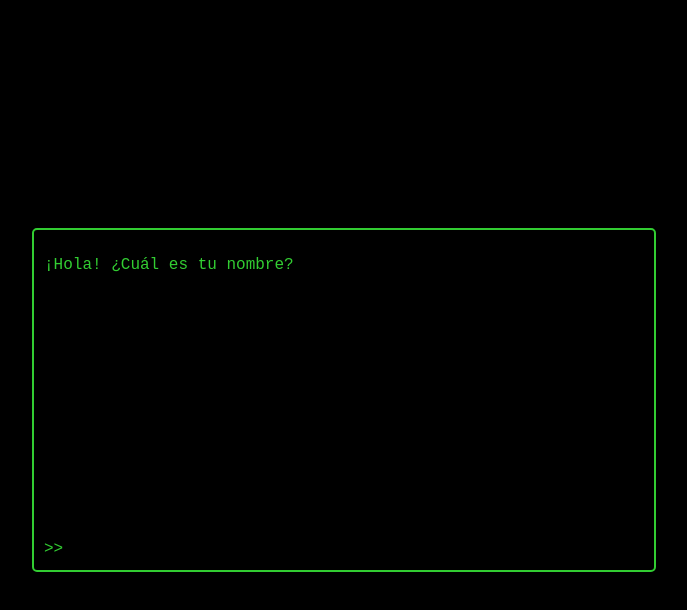
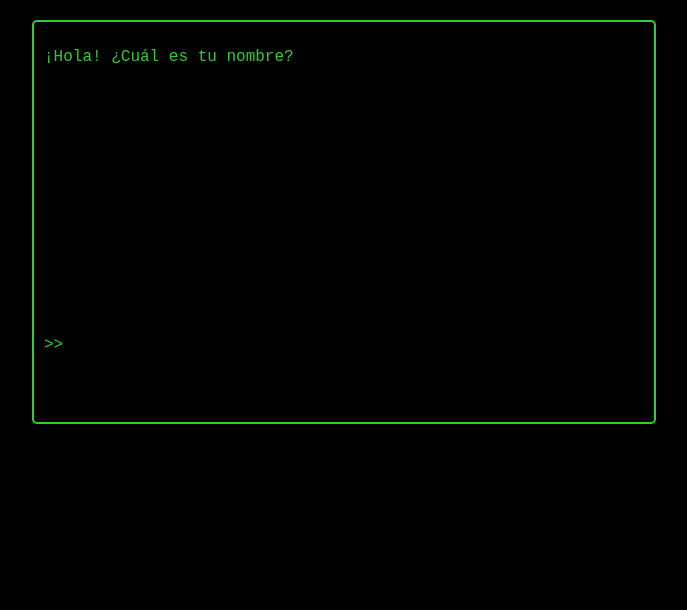
Before and after one commit to andresfe08/The-Future-s-Now, a plain HTML site: page LogicaConsola/ConsolaLogica.html in a window 1280 px wide. Shown: the whole page, without its empty margins (296-983 px from the left). Drawn offline with Linux system fonts and the light colour scheme.

Commit message:
Update ConsolaLogica.html

```diff
--- a/LogicaConsola/ConsolaLogica.html
+++ b/LogicaConsola/ConsolaLogica.html
@@ -13,22 +13,25 @@
         font-family: "Courier New", monospace;
         display: flex;
         justify-content: center;
-        align-items: center;
+        align-items: flex-start; /* Alinea el cuadro en la parte superior */
         height: 100vh;
         margin: 0;
+        padding-top: 20px; /* Pequeño margen superior */
     }
 
     .terminal {
         width: 80%;
         max-width: 600px;
+        height: 47.5vh; /* Ajuste intermedio entre 45% y 50% */
         background-color: black;
         padding: 10px;
         border-radius: 5px;
         border: 2px solid limegreen;
+        overflow: hidden;
     }
 
     #output {
-        height: 300px;
+        height: 80%; /* Mantiene espacio para el input */
         overflow-y: auto;
     }
 
@@ -49,6 +52,7 @@
         width: 100%;
         outline: none;
     }
+
 
     </style>
     <div class="terminal">
```
